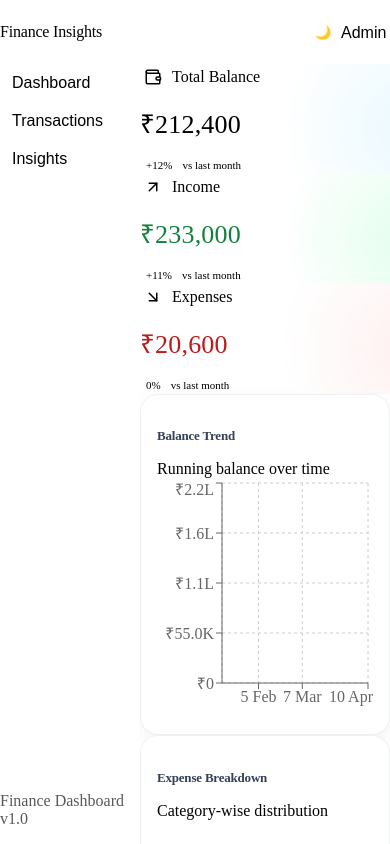
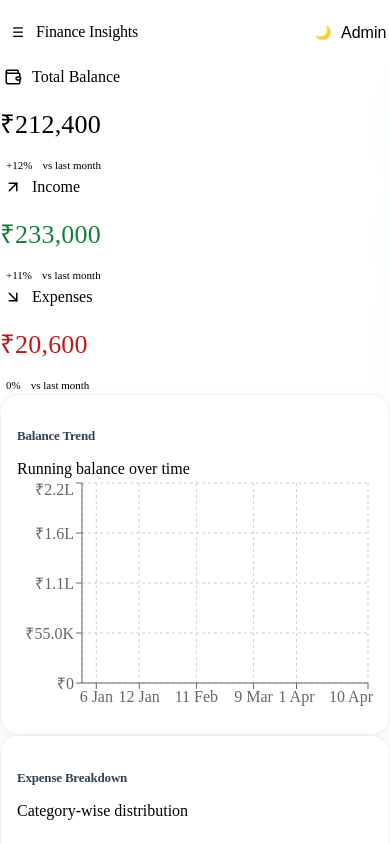
Before and after one commit to sushantshinde7/finance-insights-dashboard, a React (Vite) app: page / in a window 390 px wide. Built offline with nearby package versions, Linux system fonts and the light colour scheme; the HTML template or start-up script is replaced by a standard one.

Commit message:
feat(layout): implement responsive collapsible sidebar with mobile drawer navigation

```diff
--- a/src/layout/Layout.css
+++ b/src/layout/Layout.css
@@ -1,28 +1,15 @@
-/* =========================
-   ROOT LAYOUT
-========================= */
-
 .layout {
   min-height: 100vh;
   background: var(--color-bg);
 }
 
-/* =========================
-   BODY (SIDEBAR + CONTENT)
-========================= */
-
 .layout-body {
   display: flex;
   height: calc(100vh - 64px);
-  min-height: calc(100vh - 64px);
-
-  background: var(--color-bg);
+  position: relative;
 }
 
-/* =========================
-   SIDEBAR
-========================= */
-
+/* DESKTOP SIDEBAR */
 .sidebar {
   width: 220px;
   min-width: 220px;
@@ -33,12 +20,12 @@
 
   display: flex;
   flex-direction: column;
+
+  transition: transform 0.3s ease;
+  z-index: 90;
 }
 
-/* =========================
-   MAIN CONTENT
-========================= */
-
+/* MAIN */
 .main-content {
   flex: 1;
   min-width: 0;
@@ -52,43 +39,42 @@
   flex-direction: column;
 }
 
-/* =========================
-   TABLET
-========================= */
+/* BACKDROP */
+.sidebar-backdrop {
+  display: none;
+}
 
-@media (max-width: 1024px) {
+/* TABLET / MOBILE */
+@media (max-width: 768px) {
   .sidebar {
-    width: 190px;
-    min-width: 190px;
+    position: fixed;
+    top: 64px;
+    left: 0;
+
+    width: 260px;
+    min-width: 260px;
+    height: calc(100vh - 64px);
+
+    transform: translateX(-100%);
+    box-shadow: var(--shadow-lg);
   }
 
-  .main-content {
-    padding: var(--space-5);
+  .sidebar.open {
+    transform: translateX(0);
   }
-}
 
-/* =========================
-   SMALL TABLET
-========================= */
+  .sidebar-backdrop {
+    display: block;
+    position: fixed;
+    inset: 64px 0 0 0;
 
-@media (max-width: 768px) {
-  .sidebar {
-    width: 160px;
-    min-width: 160px;
+    background: rgba(15, 23, 42, 0.45);
+    backdrop-filter: blur(4px);
+
+    z-index: 80;
   }
 
   .main-content {
     padding: var(--space-4);
   }
 }
-
-/* =========================
-   MOBILE
-========================= */
-
-@media (max-width: 480px) {
-  .sidebar {
-    width: 140px;
-    min-width: 140px;
-  }
-}
--- a/src/layout/Layout.jsx
+++ b/src/layout/Layout.jsx
@@ -1,16 +1,37 @@
+import { useState } from "react";
 import Navbar from "./Navbar";
 import Sidebar from "./Sidebar";
 import "./Layout.css";
 
 const Layout = ({ children, setPage, activePage, role, setRole }) => {
+  const [sidebarOpen, setSidebarOpen] = useState(false);
+
   return (
     <div className="layout">
-      <Navbar role={role} setRole={setRole} />
+      <Navbar
+        role={role}
+        setRole={setRole}
+        sidebarOpen={sidebarOpen}
+        setSidebarOpen={setSidebarOpen}
+      />
 
       <div className="layout-body">
-        <div className="sidebar">
-          <Sidebar setPage={setPage} activePage={activePage} />
-        </div>
+        {sidebarOpen && (
+          <div
+            className="sidebar-backdrop"
+            onClick={() => setSidebarOpen(false)}
+          />
+        )}
+
+        <aside className={`sidebar ${sidebarOpen ? "open" : ""}`}>
+          <Sidebar
+            setPage={(page) => {
+              setPage(page);
+              setSidebarOpen(false);
+            }}
+            activePage={activePage}
+          />
+        </aside>
 
         <main className="main-content">
           {children}
--- a/src/layout/Navbar.css
+++ b/src/layout/Navbar.css
@@ -30,6 +30,34 @@
 /* =========================
    LEFT
 ========================= */
+.navbar-left {
+  display: flex;
+  align-items: center;
+  gap: var(--space-3);
+}
+
+/* HAMBURGER */
+.hamburger-btn {
+  display: none;
+
+  width: 36px;
+  height: 36px;
+
+  border: 1px solid var(--color-border);
+  border-radius: var(--radius-md);
+
+  background: var(--color-surface);
+  color: var(--color-text-primary);
+
+  cursor: pointer;
+  transition: all 0.2s ease;
+}
+
+.hamburger-btn:hover {
+  background: var(--color-primary-light);
+  border-color: var(--color-primary);
+  color: var(--color-primary);
+}
 
 .navbar-left h2 {
   font-size: var(--text-lg);
@@ -154,6 +182,20 @@
    RESPONSIVE
 ========================= */
 
+@media (max-width: 768px) {
+  .hamburger-btn {
+    display: inline-flex;
+    align-items: center;
+    justify-content: center;
+  }
+}
+
+@media (min-width: 769px) {
+  .hamburger-btn {
+    display: none;
+  }
+}
+
 @media (max-width: 480px) {
   .navbar {
     padding: 0 var(--space-4);
--- a/src/layout/Navbar.jsx
+++ b/src/layout/Navbar.jsx
@@ -1,7 +1,7 @@
 import { useEffect, useState } from "react";
 import "./Navbar.css";
 
-const Navbar = ({ role, setRole }) => {
+const Navbar = ({ role, setRole, sidebarOpen, setSidebarOpen }) => {
   const [theme, setTheme] = useState("light");
 
   useEffect(() => {
@@ -21,6 +21,15 @@ const Navbar = ({ role, setRole }) => {
   return (
     <div className="navbar">
       <div className="navbar-left">
+
+        <button
+          className="hamburger-btn"
+          onClick={() => setSidebarOpen(!sidebarOpen)}
+          aria-label="Toggle Sidebar"
+        >
+          ☰
+        </button>
+
         <h2>Finance Insights</h2>
       </div>
 
```
